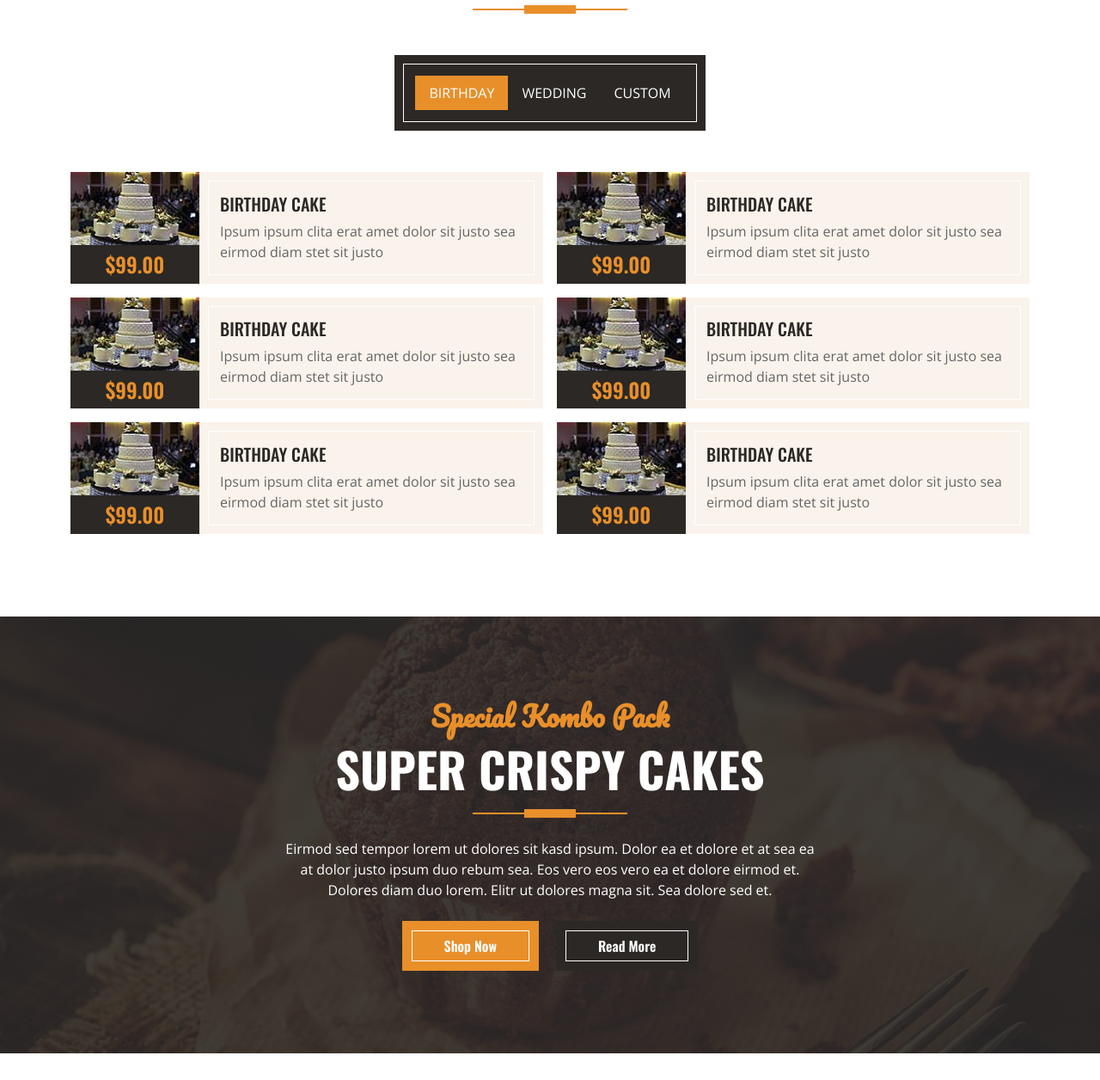
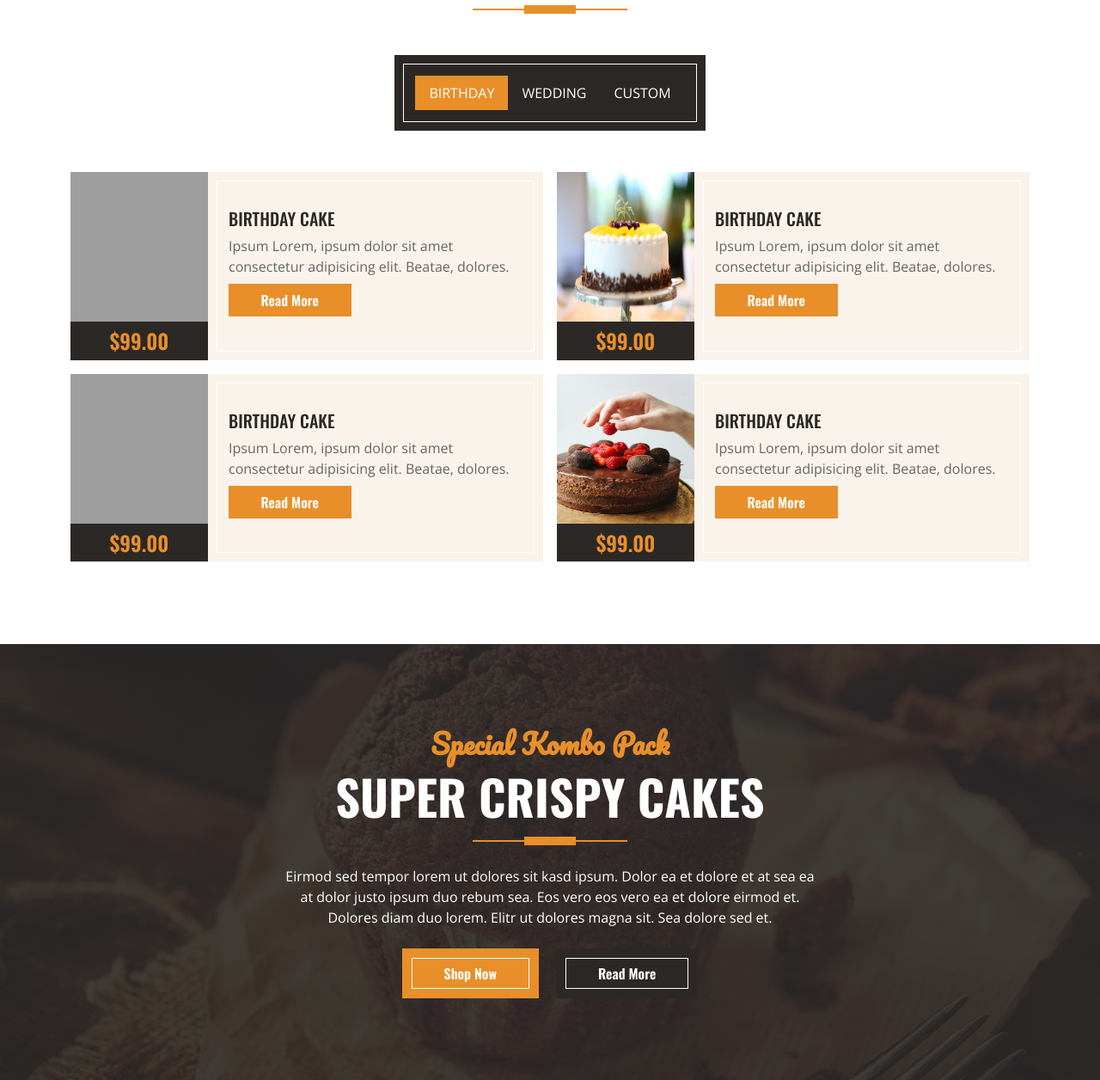
Before and after one commit to mihirnarkar/Flask-final-project, a Flask app: page /menu in a window 1280 px wide. Shown: the part 592-1848 px from the top of the page at 86% size. Run offline with Flask 2, Linux system fonts and the light colour scheme; some libraries are stand-ins or nearby versions; grey boxes are pictures that could not be loaded.

Commit message:
Database fetching done for birthday cakes

```diff
--- a/app.py
+++ b/app.py
@@ -31,6 +31,14 @@ class User(db.Model):
     userEmail = db.Column(db.String(50), unique=True, nullable=False)
     userPass = db.Column(db.String(20), nullable=False)
     userConfirmPass = db.Column(db.String(20), nullable=False)
+
+class Birthday_cakes(db.Model):
+    cake_id = db.Column(db.Integer, primary_key=True)
+    cake_name = db.Column(db.String(20), nullable=False)
+    cake_desc = db.Column(db.String(100), nullable=False)
+    cake_img = db.Column(db.String(50), unique=True, nullable=False)
+    cake_price = db.Column(db.Integer, nullable=False)
+    slug = db.Column(db.String(20), nullable=False)
 
 # defining a route
 @app.route("/") # decorator
@@ -96,4 +104,10 @@ def signin():
 def signup():
     return render_template('signup.html',params=params)
 
+
+@app.route('/birthdaycake/<string:birthdaycake_slug>',methods=['GET'])
+def birthdaycake(birthdaycake_slug):
+    cake1 = Birthday_cakes.query.filter_by(slug=birthdaycake_slug).first()
+    return render_template('/birthday_cakes/birthday_cake1.html',cake1=cake1,params=params)
+
 app.run(debug = True)
--- a/templates/index.html
+++ b/templates/index.html
@@ -173,7 +173,7 @@
                                     <div class="d-flex flex-column justify-content-center text-start bg-secondary border-inner px-4">
                                         <h5 class="text-uppercase">Birthday Cake</h5>
                                         <span>Ipsum Lorem, ipsum dolor sit amet consectetur adipisicing elit. Beatae, dolores.</span>
-                                        <button type="button" class="btn btn-primary col-5 my-2">Read More</button>
+                                        <a href="/birthdaycake/cake-1" class="btn btn-primary col-5 my-2">Read More</a>
                                     </div>
                                 </div>
                             </div>
--- a/templates/menu.html
+++ b/templates/menu.html
@@ -37,235 +37,200 @@
                         <a class="nav-link text-white" data-bs-toggle="pill" href="#tab-3">Custom</a>
                     </li>
                 </ul>
+
+                <!-- Tab 1 of cake starts-->
                 <div class="tab-content">
                     <div id="tab-1" class="tab-pane fade show p-0 active">
                         <div class="row g-3">
+
                             <div class="col-lg-6">
                                 <div class="d-flex h-100">
                                     <div class="flex-shrink-0">
-                                        <img class="img-fluid" src="/static/img/cake-1.jpg" alt="" style="width: 150px; height: 85px;">
+                                        <img class="img-fluid" src="/static/img/birthday_cakes/cake_1.jpg" alt="" style="width: 160px; height: 174px;">
                                         <h4 class="bg-dark text-primary p-2 m-0">$99.00</h4>
                                     </div>
                                     <div class="d-flex flex-column justify-content-center text-start bg-secondary border-inner px-4">
                                         <h5 class="text-uppercase">Birthday Cake</h5>
-                                        <span>Ipsum ipsum clita erat amet dolor sit justo sea eirmod diam stet sit justo</span>
+                                        <span>Ipsum Lorem, ipsum dolor sit amet consectetur adipisicing elit. Beatae, dolores.</span>
+                                        <a href="/birthday_cakes/cake1" class="btn btn-primary col-5 my-2">Read More</a>
                                     </div>
                                 </div>
                             </div>
+
                             <div class="col-lg-6">
                                 <div class="d-flex h-100">
                                     <div class="flex-shrink-0">
-                                        <img class="img-fluid" src="/static/img/cake-1.jpg" alt="" style="width: 150px; height: 85px;">
+                                        <img class="img-fluid" src="/static/img/birthday_cakes/cake_2.jpg" alt="" style="width: 160px; height: 174px;">
                                         <h4 class="bg-dark text-primary p-2 m-0">$99.00</h4>
                                     </div>
                                     <div class="d-flex flex-column justify-content-center text-start bg-secondary border-inner px-4">
                                         <h5 class="text-uppercase">Birthday Cake</h5>
-                                        <span>Ipsum ipsum clita erat amet dolor sit justo sea eirmod diam stet sit justo</span>
+                                        <span>Ipsum Lorem, ipsum dolor sit amet consectetur adipisicing elit. Beatae, dolores.</span>
+                                        <button type="button" class="btn btn-primary col-5 my-2">Read More</button>
                                     </div>
                                 </div>
                             </div>
+
                             <div class="col-lg-6">
                                 <div class="d-flex h-100">
                                     <div class="flex-shrink-0">
-                                        <img class="img-fluid" src="/static/img/cake-1.jpg" alt="" style="width: 150px; height: 85px;">
+                                        <img class="img-fluid" src="/static/img/birthday_cakes/cake_3.jpg" alt="" style="width: 160px; height: 174px;">
                                         <h4 class="bg-dark text-primary p-2 m-0">$99.00</h4>
                                     </div>
                                     <div class="d-flex flex-column justify-content-center text-start bg-secondary border-inner px-4">
                                         <h5 class="text-uppercase">Birthday Cake</h5>
-                                        <span>Ipsum ipsum clita erat amet dolor sit justo sea eirmod diam stet sit justo</span>
+                                        <span>Ipsum Lorem, ipsum dolor sit amet consectetur adipisicing elit. Beatae, dolores.</span>
+                                        <button type="button" class="btn btn-primary col-5 my-2">Read More</button>
                                     </div>
                                 </div>
                             </div>
+
                             <div class="col-lg-6">
                                 <div class="d-flex h-100">
                                     <div class="flex-shrink-0">
-                                        <img class="img-fluid" src="/static/img/cake-1.jpg" alt="" style="width: 150px; height: 85px;">
+                                        <img class="img-fluid" src="/static/img/birthday_cakes/cake_4.jpg" alt="" style="width: 160px; height: 174px;">
                                         <h4 class="bg-dark text-primary p-2 m-0">$99.00</h4>
                                     </div>
                                     <div class="d-flex flex-column justify-content-center text-start bg-secondary border-inner px-4">
                                         <h5 class="text-uppercase">Birthday Cake</h5>
-                                        <span>Ipsum ipsum clita erat amet dolor sit justo sea eirmod diam stet sit justo</span>
+                                        <span>Ipsum Lorem, ipsum dolor sit amet consectetur adipisicing elit. Beatae, dolores.</span>
+                                        <button type="button" class="btn btn-primary col-5 my-2">Read More</button>
                                     </div>
                                 </div>
                             </div>
-                            <div class="col-lg-6">
-                                <div class="d-flex h-100">
-                                    <div class="flex-shrink-0">
-                                        <img class="img-fluid" src="/static/img/cake-1.jpg" alt="" style="width: 150px; height: 85px;">
-                                        <h4 class="bg-dark text-primary p-2 m-0">$99.00</h4>
-                                    </div>
-                                    <div class="d-flex flex-column justify-content-center text-start bg-secondary border-inner px-4">
-                                        <h5 class="text-uppercase">Birthday Cake</h5>
-                                        <span>Ipsum ipsum clita erat amet dolor sit justo sea eirmod diam stet sit justo</span>
-                                    </div>
-                                </div>
-                            </div>
-                            <div class="col-lg-6">
-                                <div class="d-flex h-100">
-                                    <div class="flex-shrink-0">
-                                        <img class="img-fluid" src="/static/img/cake-1.jpg" alt="" style="width: 150px; height: 85px;">
-                                        <h4 class="bg-dark text-primary p-2 m-0">$99.00</h4>
-                                    </div>
-                                    <div class="d-flex flex-column justify-content-center text-start bg-secondary border-inner px-4">
-                                        <h5 class="text-uppercase">Birthday Cake</h5>
-                                        <span>Ipsum ipsum clita erat amet dolor sit justo sea eirmod diam stet sit justo</span>
-                                    </div>
-                                </div>
-                            </div>
+
                         </div>
                     </div>
+                    <!-- Tab 1 of cake ends -->
+
+
+                    <!-- Tab 2 of cake starts -->
                     <div id="tab-2" class="tab-pane fade show p-0">
                         <div class="row g-3">
                             <div class="col-lg-6">
                                 <div class="d-flex h-100">
                                     <div class="flex-shrink-0">
-                                        <img class="img-fluid" src="/static/img/cake-2.jpg" alt="" style="width: 150px; height: 85px;">
+                                        <img class="img-fluid" src="/static/img/wedding_cakes/cake_1.jpg" alt="" style="width: 160px; height: 174px;">
                                         <h4 class="bg-dark text-primary p-2 m-0">$99.00</h4>
                                     </div>
                                     <div class="d-flex flex-column justify-content-center text-start bg-secondary border-inner px-4">
                                         <h5 class="text-uppercase">Wedding Cake</h5>
-                                        <span>Ipsum ipsum clita erat amet dolor sit justo sea eirmod diam stet sit justo</span>
+                                        <span>Ipsum Lorem, ipsum dolor sit amet consectetur adipisicing elit. Beatae, dolores.</span>
+                                        <button type="button" class="btn btn-primary col-5 my-2">Read More</button>
                                     </div>
                                 </div>
                             </div>
+
                             <div class="col-lg-6">
                                 <div class="d-flex h-100">
                                     <div class="flex-shrink-0">
-                                        <img class="img-fluid" src="/static/img/cake-2.jpg" alt="" style="width: 150px; height: 85px;">
+                                        <img class="img-fluid" src="/static/img/wedding_cakes/cake_2.jpg" alt="" style="width: 160px; height: 174px;">
                                         <h4 class="bg-dark text-primary p-2 m-0">$99.00</h4>
                                     </div>
                                     <div class="d-flex flex-column justify-content-center text-start bg-secondary border-inner px-4">
                                         <h5 class="text-uppercase">Wedding Cake</h5>
-                                        <span>Ipsum ipsum clita erat amet dolor sit justo sea eirmod diam stet sit justo</span>
+                                        <span>Ipsum Lorem, ipsum dolor sit amet consectetur adipisicing elit. Beatae, dolores.</span>
+                                        <button type="button" class="btn btn-primary col-5 my-2">Read More</button>
                                     </div>
                                 </div>
                             </div>
+
                             <div class="col-lg-6">
                                 <div class="d-flex h-100">
                                     <div class="flex-shrink-0">
-                                        <img class="img-fluid" src="/static/img/cake-2.jpg" alt="" style="width: 150px; height: 85px;">
+                                        <img class="img-fluid" src="/static/img/wedding_cakes/cake_3.jpg" alt="" style="width: 160px; height: 174px;">
                                         <h4 class="bg-dark text-primary p-2 m-0">$99.00</h4>
                                     </div>
                                     <div class="d-flex flex-column justify-content-center text-start bg-secondary border-inner px-4">
                                         <h5 class="text-uppercase">Wedding Cake</h5>
-                                        <span>Ipsum ipsum clita erat amet dolor sit justo sea eirmod diam stet sit justo</span>
+                                        <span>Ipsum Lorem, ipsum dolor sit amet consectetur adipisicing elit. Beatae, dolores.</span>
+                                        <button type="button" class="btn btn-primary col-5 my-2">Read More</button>
                                     </div>
                                 </div>
                             </div>
+
                             <div class="col-lg-6">
                                 <div class="d-flex h-100">
                                     <div class="flex-shrink-0">
-                                        <img class="img-fluid" src="/static/img/cake-2.jpg" alt="" style="width: 150px; height: 85px;">
+                                        <img class="img-fluid" src="/static/img/wedding_cakes/cake_4.jpg" alt="" style="width: 160px; height: 174px;">
                                         <h4 class="bg-dark text-primary p-2 m-0">$99.00</h4>
                                     </div>
                                     <div class="d-flex flex-column justify-content-center text-start bg-secondary border-inner px-4">
                                         <h5 class="text-uppercase">Wedding Cake</h5>
-                                        <span>Ipsum ipsum clita erat amet dolor sit justo sea eirmod diam stet sit justo</span>
+                                        <span>Ipsum Lorem, ipsum dolor sit amet consectetur adipisicing elit. Beatae, dolores.</span>
+                                        <button type="button" class="btn btn-primary col-5 my-2">Read More</button>
                                     </div>
                                 </div>
                             </div>
-                            <div class="col-lg-6">
-                                <div class="d-flex h-100">
-                                    <div class="flex-shrink-0">
-                                        <img class="img-fluid" src="/static/img/cake-2.jpg" alt="" style="width: 150px; height: 85px;">
-                                        <h4 class="bg-dark text-primary p-2 m-0">$99.00</h4>
-                                    </div>
-                                    <div class="d-flex flex-column justify-content-center text-start bg-secondary border-inner px-4">
-                                        <h5 class="text-uppercase">Wedding Cake</h5>
-                                        <span>Ipsum ipsum clita erat amet dolor sit justo sea eirmod diam stet sit justo</span>
-                                    </div>
-                                </div>
-                            </div>
-                            <div class="col-lg-6">
-                                <div class="d-flex h-100">
-                                    <div class="flex-shrink-0">
-                                        <img class="img-fluid" src="/static/img/cake-2.jpg" alt="" style="width: 150px; height: 85px;">
-                                        <h4 class="bg-dark text-primary p-2 m-0">$99.00</h4>
-                                    </div>
-                                    <div class="d-flex flex-column justify-content-center text-start bg-secondary border-inner px-4">
-                                        <h5 class="text-uppercase">Wedding Cake</h5>
-                                        <span>Ipsum ipsum clita erat amet dolor sit justo sea eirmod diam stet sit justo</span>
-                                    </div>
-                                </div>
-                            </div>
+
                         </div>
                     </div>
+                    <!-- Tab 2 of cake ends -->
+
+                    <!-- Tab 3 of cake starts -->
                     <div id="tab-3" class="tab-pane fade show p-0">
                         <div class="row g-3">
                             <div class="col-lg-6">
                                 <div class="d-flex h-100">
                                     <div class="flex-shrink-0">
-                                        <img class="img-fluid" src="/static/img/cake-3.jpg" alt="" style="width: 150px; height: 85px;">
+                                        <img class="img-fluid" src="/static/img/custom_cakes/cake_1.jpg" alt="" style="width: 160px; height: 174px;">
                                         <h4 class="bg-dark text-primary p-2 m-0">$99.00</h4>
                                     </div>
                                     <div class="d-flex flex-column justify-content-center text-start bg-secondary border-inner px-4">
                                         <h5 class="text-uppercase">Custom Cake</h5>
-                                        <span>Ipsum ipsum clita erat amet dolor sit justo sea eirmod diam stet sit justo</span>
+                                        <span>Ipsum Lorem, ipsum dolor sit amet consectetur adipisicing elit. Beatae, dolores.</span>
+                                        <button type="button" class="btn btn-primary col-5 my-2">Read More</button>
                                     </div>
                                 </div>
                             </div>
+
                             <div class="col-lg-6">
                                 <div class="d-flex h-100">
                                     <div class="flex-shrink-0">
-                                        <img class="img-fluid" src="/static/img/cake-3.jpg" alt="" style="width: 150px; height: 85px;">
+                                        <img class="img-fluid" src="/static/img/custom_cakes/cake_2.jpg" alt="" style="width: 160px; height: 174px;">
                                         <h4 class="bg-dark text-primary p-2 m-0">$99.00</h4>
                                     </div>
                                     <div class="d-flex flex-column justify-content-center text-start bg-secondary border-inner px-4">
                                         <h5 class="text-uppercase">Custom Cake</h5>
-                                        <span>Ipsum ipsum clita erat amet dolor sit justo sea eirmod diam stet sit justo</span>
+                                        <span>Ipsum Lorem, ipsum dolor sit amet consectetur adipisicing elit. Beatae, dolores.</span>
+                                        <button type="button" class="btn btn-primary col-5 my-2">Read More</button>
                                     </div>
                                 </div>
                             </div>
+
                             <div class="col-lg-6">
                                 <div class="d-flex h-100">
                                     <div class="flex-shrink-0">
-                                        <img class="img-fluid" src="/static/img/cake-3.jpg" alt="" style="width: 150px; height: 85px;">
+                                        <img class="img-fluid" src="/static/img/custom_cakes/cake_3.jpg" alt="" style="width: 160px; height: 174px;">
                                         <h4 class="bg-dark text-primary p-2 m-0">$99.00</h4>
                                     </div>
                                     <div class="d-flex flex-column justify-content-center text-start bg-secondary border-inner px-4">
                                         <h5 class="text-uppercase">Custom Cake</h5>
-                                        <span>Ipsum ipsum clita erat amet dolor sit justo sea eirmod diam stet sit justo</span>
+                                        <span>Ipsum Lorem, ipsum dolor sit amet consectetur adipisicing elit. Beatae, dolores.</span>
+                                        <button type="button" class="btn btn-primary col-5 my-2">Read More</button>
                                     </div>
                                 </div>
                             </div>
+
                             <div class="col-lg-6">
                                 <div class="d-flex h-100">
                                     <div class="flex-shrink-0">
-                                        <img class="img-fluid" src="/static/img/cake-3.jpg" alt="" style="width: 150px; height: 85px;">
+                                        <img class="img-fluid" src="/static/img/custom_cakes/cake_4.jpg" alt="" style="width: 160px; height: 174px;">
                                         <h4 class="bg-dark text-primary p-2 m-0">$99.00</h4>
                                     </div>
                                     <div class="d-flex flex-column justify-content-center text-start bg-secondary border-inner px-4">
                                         <h5 class="text-uppercase">Custom Cake</h5>
-                                        <span>Ipsum ipsum clita erat amet dolor sit justo sea eirmod diam stet sit justo</span>
+                                        <span>Ipsum Lorem, ipsum dolor sit amet consectetur adipisicing elit. Beatae, dolores.</span>
+                                        <button type="button" class="btn btn-primary col-5 my-2">Read More</button>
                                     </div>
                                 </div>
                             </div>
-                            <div class="col-lg-6">
-                                <div class="d-flex h-100">
-                                    <div class="flex-shrink-0">
-                                        <img class="img-fluid" src="/static/img/cake-3.jpg" alt="" style="width: 150px; height: 85px;">
-                                        <h4 class="bg-dark text-primary p-2 m-0">$99.00</h4>
-                                    </div>
-                                    <div class="d-flex flex-column justify-content-center text-start bg-secondary border-inner px-4">
-                                        <h5 class="text-uppercase">Custom Cake</h5>
-                                        <span>Ipsum ipsum clita erat amet dolor sit justo sea eirmod diam stet sit justo</span>
-                                    </div>
-                                </div>
-                            </div>
-                            <div class="col-lg-6">
-                                <div class="d-flex h-100">
-                                    <div class="flex-shrink-0">
-                                        <img class="img-fluid" src="/static/img/cake-3.jpg" alt="" style="width: 150px; height: 85px;">
-                                        <h4 class="bg-dark text-primary p-2 m-0">$99.00</h4>
-                                    </div>
-                                    <div class="d-flex flex-column justify-content-center text-start bg-secondary border-inner px-4">
-                                        <h5 class="text-uppercase">Custom Cake</h5>
-                                        <span>Ipsum ipsum clita erat amet dolor sit justo sea eirmod diam stet sit justo</span>
-                                    </div>
-                                </div>
-                            </div>
+
+
                         </div>
                     </div>
+                    <!-- Tab 3 of cake ends -->
+
                 </div>
             </div>
         </div>
```
Also changed, not shown: templates/birthday_cakes/birthday_cake1.html (added, +38 -0 lines), templates/birthday_cakes/birthday_cake2.html (added), templates/birthday_cakes/birthday_cake3.html (added), templates/birthday_cakes/birthday_cake4.html (added), templates/custom_cakes.html (added), templates/wedding_cakes.html (added).
